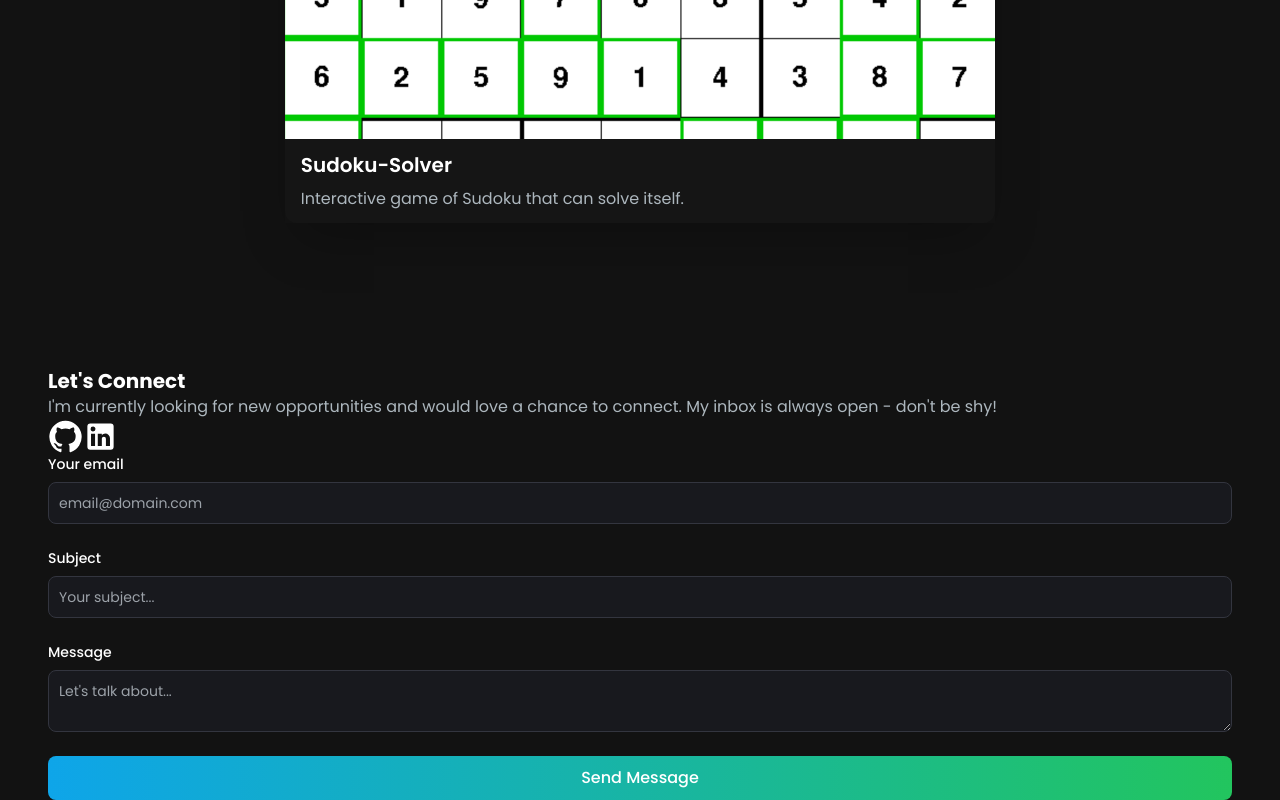
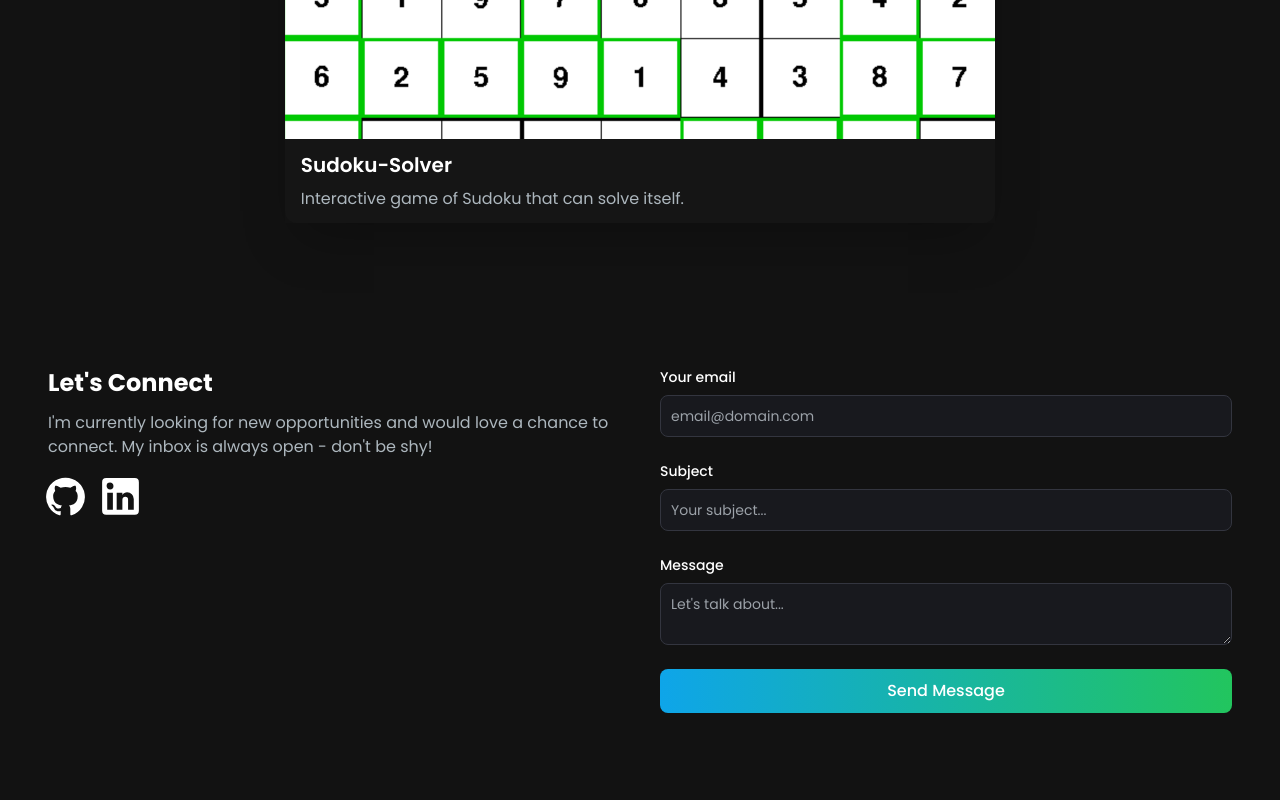
Before and after one commit to JoshRosenfeld10/portfolio, a Next.js app: page / in a window 1280 px wide. Shown: the part 2321-3121 px from the top of the page. After the commit the page ends 3034 px from the top, so only its background shows below. Built offline with nearby package versions, Linux system fonts and the light colour scheme.

Commit message:
styled connect section

```diff
--- a/app/components/EmailSection.tsx
+++ b/app/components/EmailSection.tsx
@@ -24,36 +24,35 @@ function EmailSection() {
     };
 
     const response = await axios.post("api/send", data);
-    console.log(response.data);
 
     if (response.status === 200) {
-      console.log("message sent");
       setEmailSubmitted(true);
     }
   };
   return (
-    <div id="contact">
-      <div className="flex flex-col">
-        <h5 className="text-xl font-bold text-white">Let's Connect</h5>
+    <div id="connect" className=" md:grid md:grid-cols-2 gap-10">
+      <div className="flex flex-col gap-3">
+        <h5 className="text-2xl font-bold text-white">Let's Connect</h5>
         <p className="text-[#ADB7BE]">
           I'm currently looking for new opportunities and would love a chance to
           connect. My inbox is always open - don't be shy!{" "}
         </p>
-        <div className="flex text-white">
+        <div className="flex text-white gap-5 mb-7 mt-2">
           <Link href={"https://github.com/JoshRosenfeld10"} target="_blank">
-            <GitHubIcon fontSize="large" />
+            <GitHubIcon fontSize="large" className=" scale-[1.20]" />
           </Link>
           <Link
             href={"https://www.linkedin.com/in/josh-rosenfeld-992355268/"}
             target="_blank"
+            className="text-xl"
           >
-            <LinkedInIcon fontSize="large" />
+            <LinkedInIcon fontSize="large" className="scale-[1.40]" />
           </Link>
         </div>
       </div>
       <div>
         {emailSubmitted ? (
-          <p>Email sent successfully!</p>
+          <p className="text-white text-xl">Email sent successfully!</p>
         ) : (
           <form className="flex flex-col" onSubmit={handleSubmit}>
             <div className="mb-6">
--- a/app/components/EmailTemplate.tsx
+++ b/app/components/EmailTemplate.tsx
@@ -6,8 +6,7 @@ interface Props {
 function EmailTemplate({ subject, message }: Props) {
   return (
     <>
-      <h1>{subject}</h1>
-      <p>Thank you for contacting us!</p>
+      <p>Thank you for contacting me!</p>
       <p>New message submitted:</p>
       <p>{message}</p>
     </>
```
